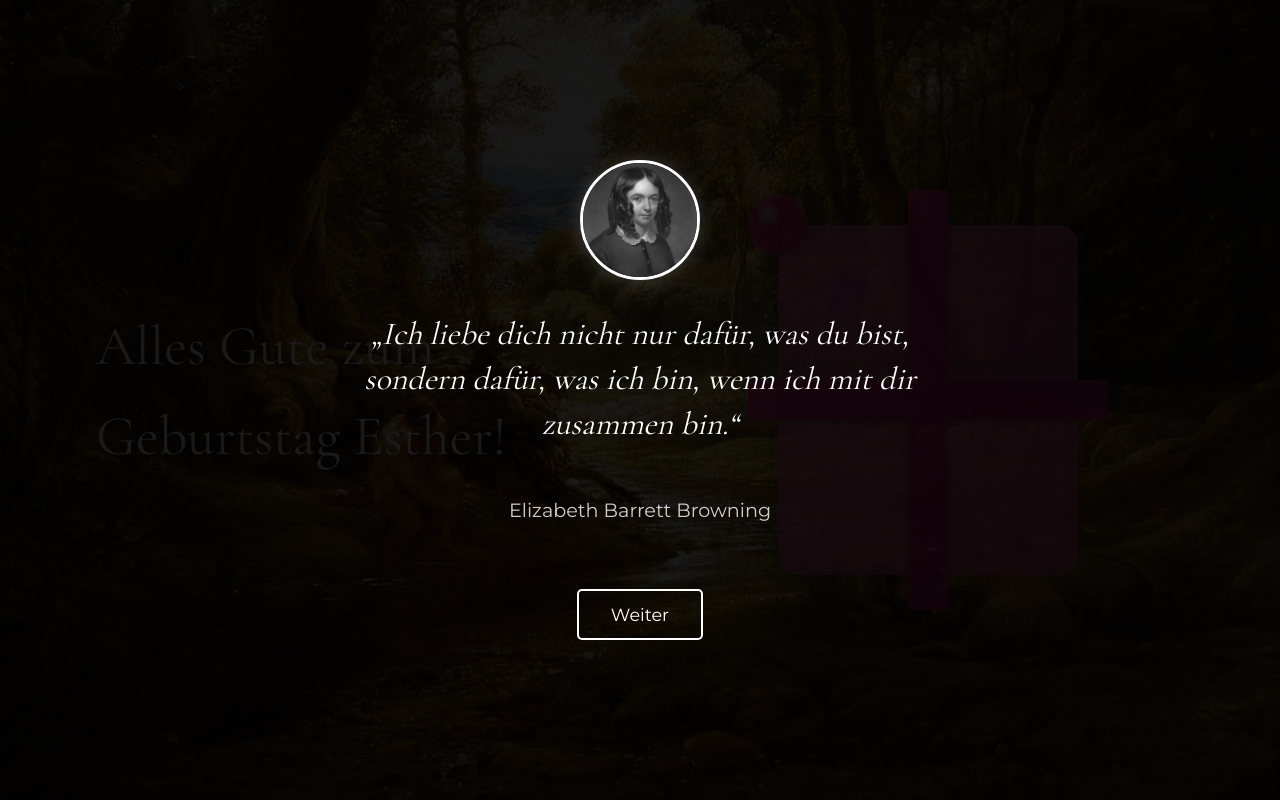
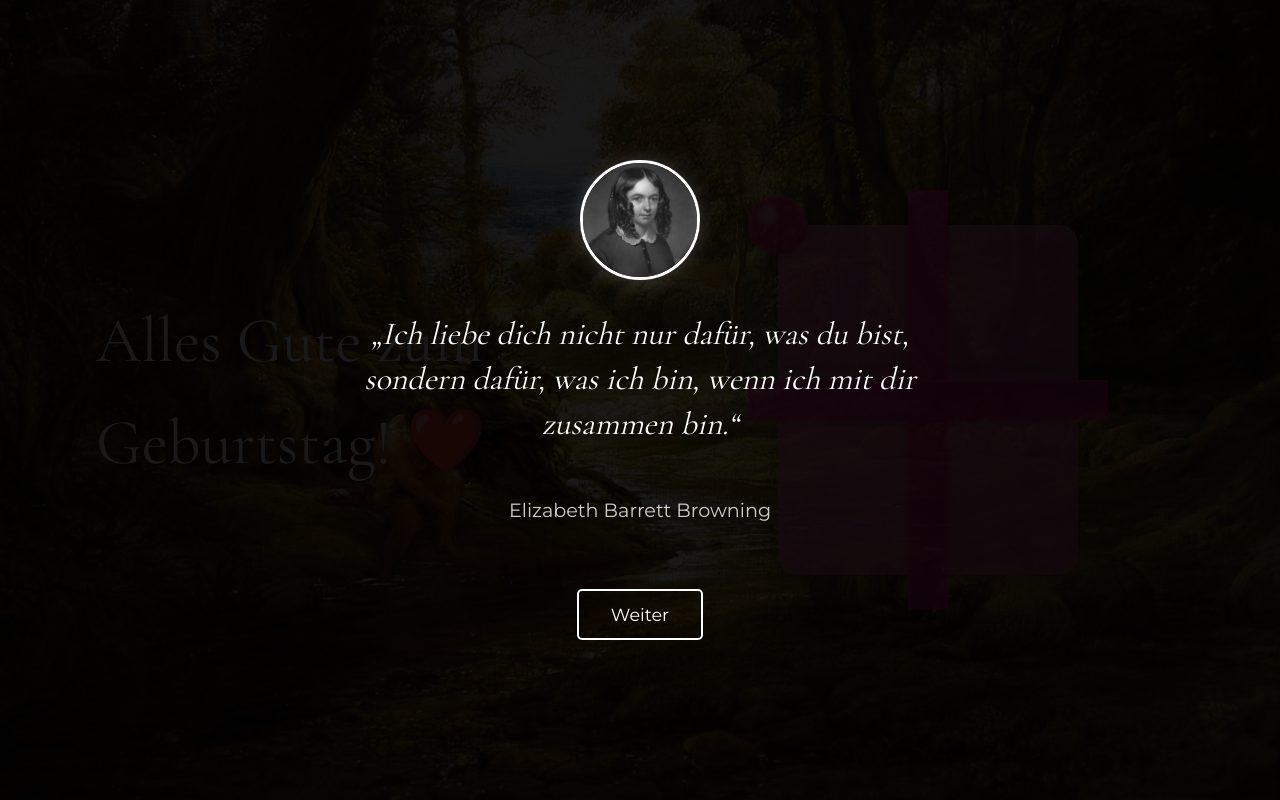
Before and after one commit to Awezomo/awezomo.github.io, a plain HTML site: page index.html in a window 1280 px wide. Drawn offline with nearby package versions, Linux system fonts and the light colour scheme.

Commit message:
small fix

```diff
--- a/index.html
+++ b/index.html
@@ -56,7 +56,7 @@
 
     <div class="main-container">
         <div class="birthday-message">
-            <h1 class="birthday-heading">Alles Gute zum Geburtstag Esther!</h1>
+            <h1 class="birthday-heading">Alles Gute zum Geburtstag! ❤️</h1>
         </div>
 
         <div class="gift-section">
--- a/styles.css
+++ b/styles.css
@@ -57,7 +57,7 @@ body {
 
 .birthday-heading {
     font-family: 'Cormorant Garamond', serif;
-    font-size: 3.5rem;
+    font-size: 4rem;
     font-weight: 500;
     color: white;
     text-shadow: 2px 2px 4px rgba(0, 0, 0, 0.3);
```
